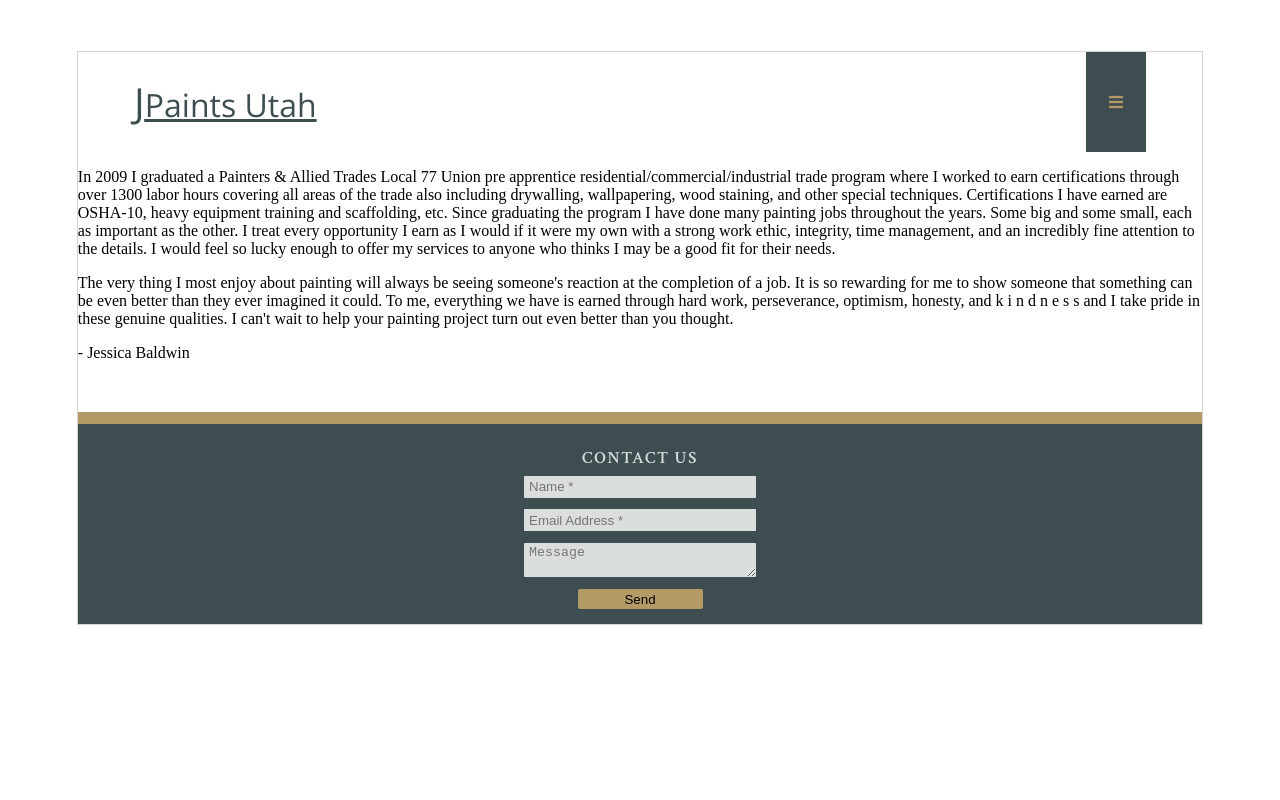
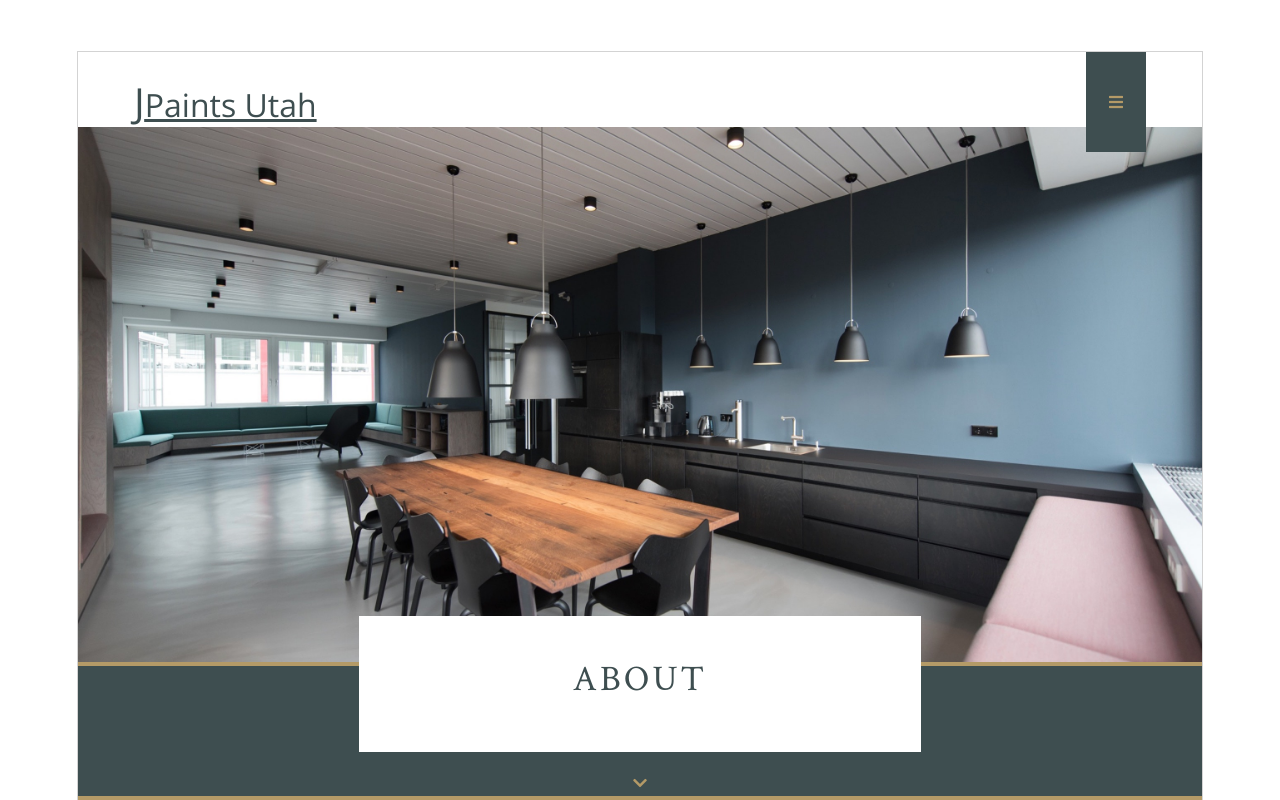
Before and after one commit to brittanyjat/jpaints2.0, a React (Create React App) app: page /about in a window 1280 px wide. Shown: the top 800 px of the page. Built offline with nearby package versions, Linux system fonts and the light colour scheme.

Commit message:
styling hero image and subtitle to be consistent across all routes

```diff
--- a/src/Components/About/AboutMain.js
+++ b/src/Components/About/AboutMain.js
@@ -1,9 +1,19 @@
 import React from 'react';
+import Hero from '../Home/Hero';
+import commercial2 from '../../assets/commercial2.jpeg';
+
+let aboutSubtitle =
+    <div className='subtitle sub-subtitle'>
+        <span>About</span>
+    </div>
 
 export default function AboutMain() {
     return (
         <div>
+            <Hero img={commercial2} title={aboutSubtitle}/>
+            <div className='partition'><i className="fas fa-chevron-down"></i></div>
             <div>
+
                 {/* <img src={jess} alt='jess' /> */}
                 <p>{'In 2009 I graduated a Painters & Allied Trades Local 77 Union pre apprentice residential/commercial/industrial trade program where I worked to earn certifications through over 1300 labor hours covering all areas of the trade also including drywalling, wallpapering, wood staining, and other special techniques. Certifications I have earned are OSHA-10, heavy equipment training and scaffolding, etc. Since graduating the program I have done many painting jobs throughout the years. Some big and some small, each as important as the other. I treat every opportunity I earn as I would if it were my own with a strong work ethic, integrity, time management, and an incredibly fine attention to the details. I would feel so lucky enough to offer my services to anyone who thinks I may be a good fit for their needs.'}</p>
                 <p>{"The very thing I most enjoy about painting will always be seeing someone's reaction at the completion of a job. It is so rewarding for me to show someone that something can be even better than they ever imagined it could. To me, everything we have is earned through hard work, perseverance, optimism, honesty, and k i n d n e s s and I take pride in these genuine qualities. I can't wait to help your painting project turn out even better than you thought."}</p>
--- a/src/Components/Home/Hero.js
+++ b/src/Components/Home/Hero.js
@@ -2,14 +2,8 @@ import React from 'react';
 
 export default function Hero(props) {
     return (
-        <div className='hero' style={{ backgroundImage: `url(${props.img})` }}>
-            <div>
-                <span>Thumbtack Top Pro</span>
-                <span>Interior</span>
-                <span>Exterior</span>
-                <span>Residential</span>
-                <span>Commercial</span>
-            </div>
+        <div className='hero hero-subtitle' style={{ backgroundImage: `url(${props.img})` }}>
+            {props.title}
         </div>
     )
 }
--- a/src/Components/Home/Home.js
+++ b/src/Components/Home/Home.js
@@ -5,10 +5,19 @@ import Hero from './Hero';
 import lisa3 from '../../assets/lisa3.png';
 import ReviewCarousel from './ReviewCarousel';
 
+let homeSubtitle =
+    <div className='subtitle'>
+        <span>Thumbtack Top Pro</span>
+        <span>Interior</span>
+        <span>Exterior</span>
+        <span>Residential</span>
+        <span>Commercial</span>
+    </div>
+
 function Home() {
     return (
         <div>
-            <Hero img={lisa3} />
+            <Hero img={lisa3} home={true} title={homeSubtitle} />
             <About />
             <ReviewCarousel />
             <Services />
--- a/src/Styles/_about.scss
+++ b/src/Styles/_about.scss
@@ -55,7 +55,7 @@
 }
 
 .learn-more {
-    color: #68BABA;
+    color: $ltBlue;
 }
 
 .partition {
--- a/src/Styles/_hero.scss
+++ b/src/Styles/_hero.scss
@@ -78,29 +78,6 @@ body {
     flex-direction: row;
     justify-content: center;
     align-items: flex-end;
-    div {
-        position: relative;
-        top: 50px;
-        display: flex;
-        flex-direction: column;
-        background-color: white;
-        align-items: center;
-        width: 70%;
-        padding: 20px;
-        box-sizing: border-box;
-        span {
-            font-family: 'Open Sans', sans-serif;
-            text-transform: uppercase;
-            color: #3E4E50;
-            letter-spacing: 1px;
-            font-size: 12px;
-
-        }
-        span:nth-child(1) {
-            font-family: 'Crimson Text', serif;
-            font-size: 19px;
-        }
-    }
 }
 
 .side-nav {
@@ -152,6 +129,42 @@ body {
     }
 }
 
+//===== HERO SUBTITLE =====//
+.subtitle {
+    position: relative;
+    top: 50px;
+    height: 136px;
+    display: flex;
+    flex-direction: column;
+    background-color: white;
+    align-items: center;
+    justify-content: center;
+    width: 70%;
+    padding: 20px;
+    box-sizing: border-box;
+}
+
+.hero-subtitle {
+    span {
+        font-family: $font2;
+        text-transform: uppercase;
+        color: $dkGray;
+        letter-spacing: 1px;
+        font-size: 12px;
+    }
+    span:nth-child(1) {
+        font-family: $font1;
+        font-size: 19px;
+    }
+}
+
+.sub-subtitle{
+    span {
+        font-size: 36px !important;
+        letter-spacing: 3px !important;
+    }
+}
+
 @media (min-width:500px){
     #App {
         margin: 4%;
@@ -165,14 +178,11 @@ body {
     .hero {
         height: 50vh;
         margin-top: -25px;
-        div {
-            width: 60%;
+        .subtitle {
+            width: 50%;
             padding: 10px;
             top: 65px;
             span {
-                font-family: 'Open Sans', sans-serif;
-                text-transform: uppercase;
-                color: $dkGray;
                 letter-spacing: 1.5px;
                 font-size: 14px;
 
--- a/src/Styles/main.scss
+++ b/src/Styles/main.scss
@@ -5,3 +5,4 @@
 @import './topPro';
 @import './contact';
 @import './footer';
+@import './aboutMain';
```
Also changed, not shown: src/Styles/_aboutMain.scss (added), src/assets/commercial.jpeg (deleted), 1 other file (tests, documents, lock files or other folders).
